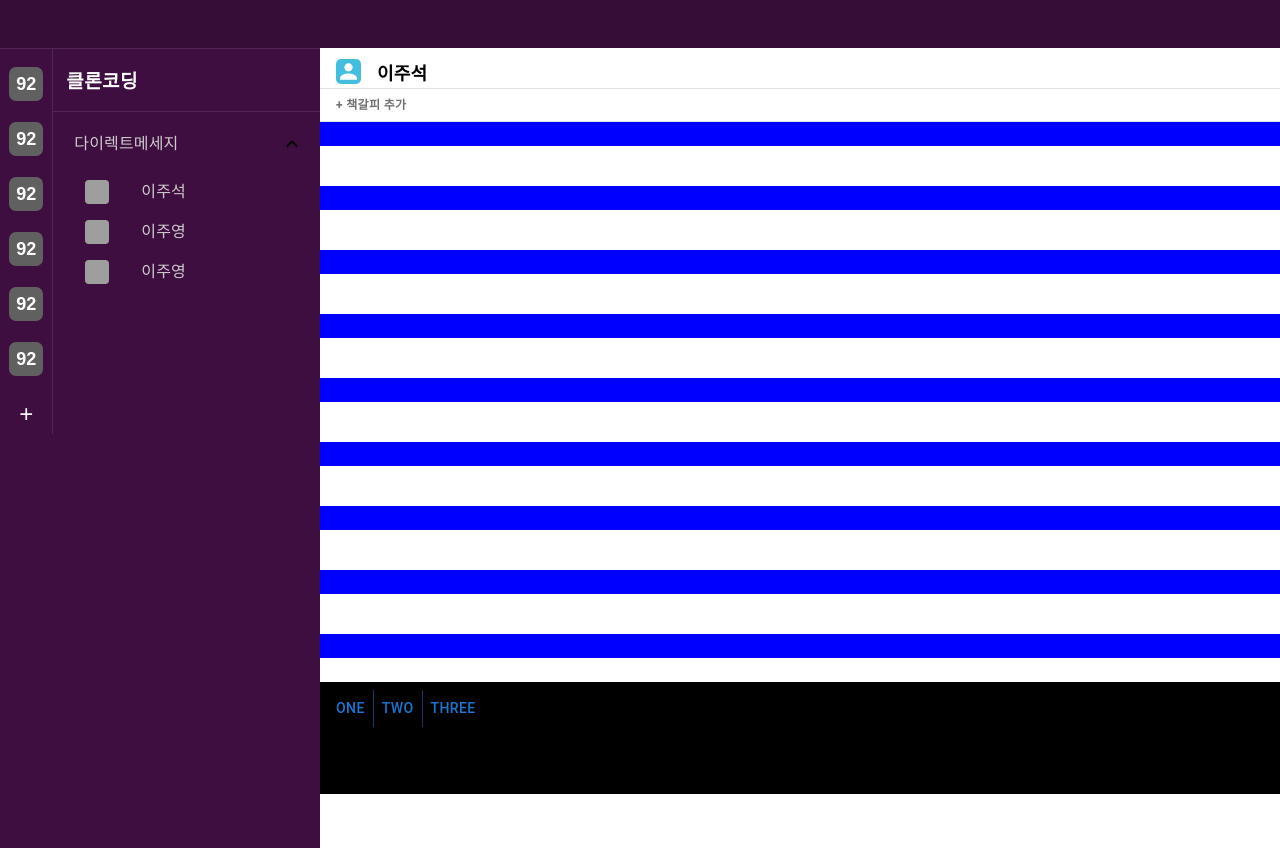
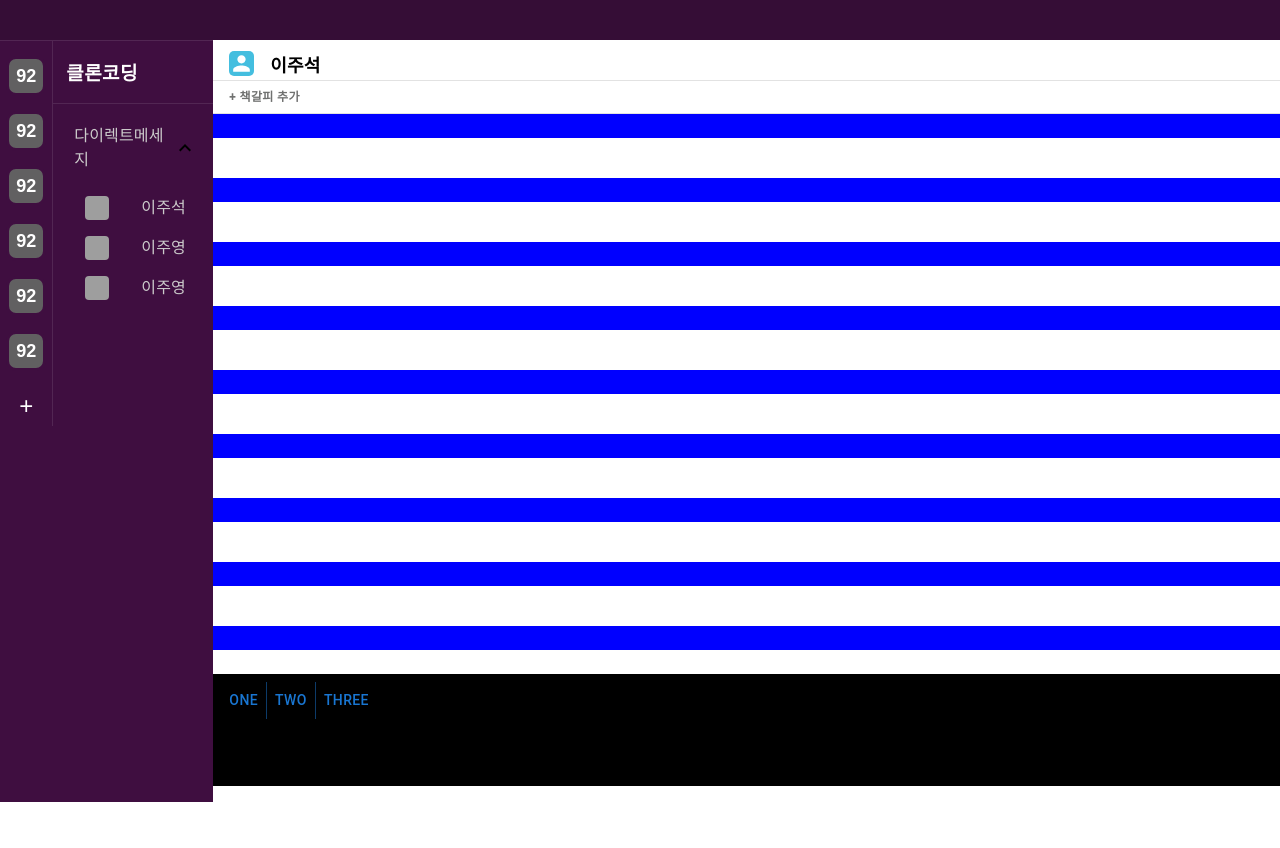
Before and after one commit to act99/clone-slack, a React (Create React App) app: page / in a window 1280 px wide. After the commit the page ends 802 px from the top, so only its background shows below. Built offline with nearby package versions, Linux system fonts and the light colour scheme; grey boxes are pictures that could not be loaded.

Commit message:
갑니다

```diff
--- a/src/component/Bar.js
+++ b/src/component/Bar.js
@@ -3,5 +3,9 @@ import Box from "@mui/material/Box";
 
 import { Header } from "../shared/style";
 export default function Bar() {
-  return <Header />;
+  return (
+    <Box
+      sx={{ backgroundColor: "#350d36", height: "5vh", width: "100%" }}
+    ></Box>
+  );
 }
--- a/src/container/ChattingContainer.js
+++ b/src/container/ChattingContainer.js
@@ -56,6 +56,8 @@ const ChattingContainer = (props) => {
             height: "70vh",
             backgroundColor: "blue",
             overflow: "scroll",
+            msOverflowStyle: "none",
+            scrollbarWidth: "none",
           }}
         >
           <Box
--- a/src/pages/Home.js
+++ b/src/pages/Home.js
@@ -6,7 +6,6 @@ import Bar from "../component/Bar";
 import Grid from "@mui/material/Grid";
 import ChattingContainer from "../container/ChattingContainer";
 import WorkspaceContainer from "../container/WorkspaceContainer";
-import { height } from "@mui/system";
 import MenuContainer from "../container/MenuContainer";
 
 const Home = () => {
@@ -19,26 +18,18 @@ const Home = () => {
     fontWeight: "bold",
   }));
   return (
-    <Box sx={{ flexGrow: 1 }}>
+    <Box
+      sx={{ flexGrow: 1, width: "100vw", height: "100vh", display: "absolute" }}
+    >
       <Bar />
       <Grid container>
-        <Grid
-          item
-          xs={6}
-          md={0.5}
-          sx={{ width: "100vw", height: "100vh", backgroundColor: "#3f0e40" }}
-        >
+        <Grid item xs={6} md={0.5} sx={{ backgroundColor: "#3f0e40" }}>
           <WorkspaceContainer />
         </Grid>
-        <Grid
-          item
-          xs={6}
-          md={2.5}
-          sx={{ width: "100vw", height: "100vh", backgroundColor: "#3f0e40" }}
-        >
+        <Grid item xs={6} md={1.5} sx={{ backgroundColor: "#3f0e40" }}>
           <MenuContainer />
         </Grid>
-        <Grid item xs={6} md={9}>
+        <Grid item xs={6} md={10}>
           <ChattingContainer />
         </Grid>
       </Grid>
```
